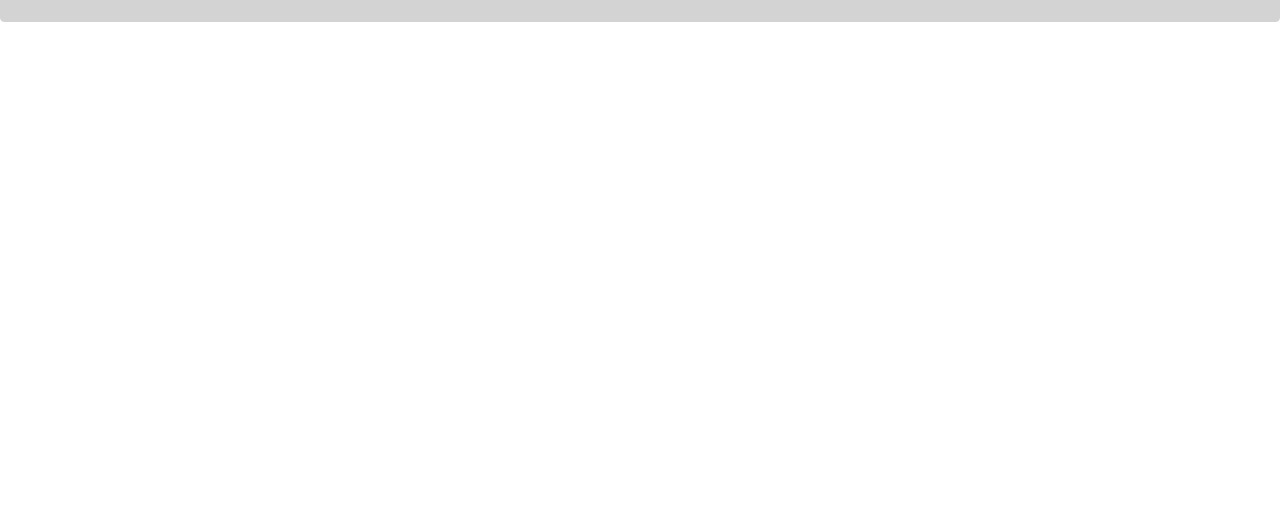
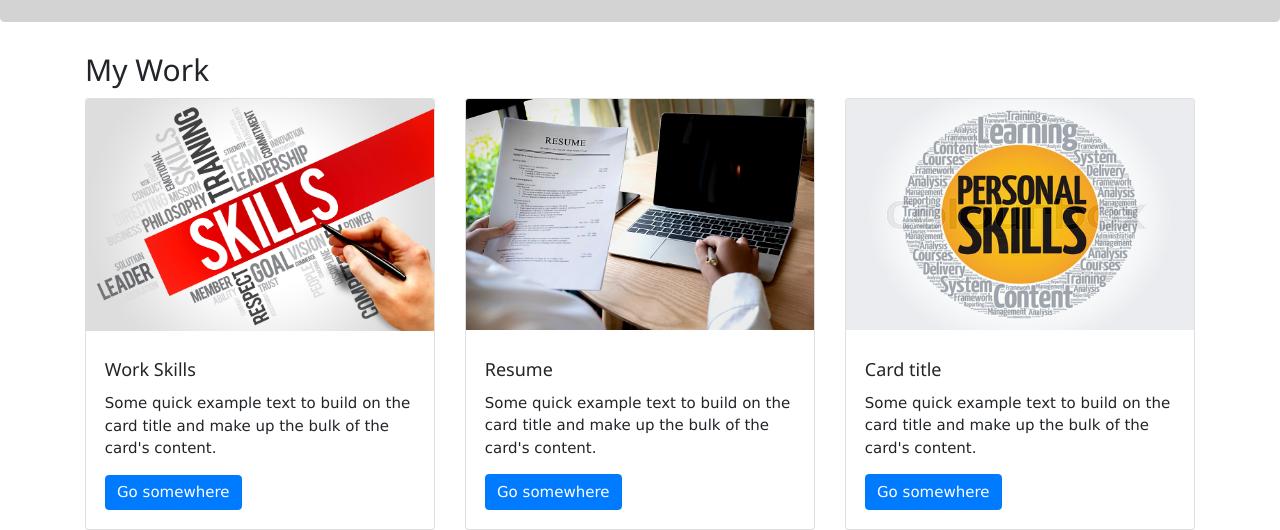
Before and after one commit to FaizaanM01/UXCHALLENGE-03, a plain HTML site: page index.html in a window 1280 px wide. Shown: the part 431-961 px from the top of the page. Before the commit the page ends 800 px from the top, so only its background shows below. Drawn offline with nearby package versions, Linux system fonts and the light colour scheme.

Commit message:
added cards

```diff
--- a/index.html
+++ b/index.html
@@ -73,6 +73,56 @@
       </div>
       </div>
 
+   <!--Cards-->
+
+   <div class="container">
+    <h2 class="sectionHeading">My Work</h2>
+    <div class="row showsNear">
+      <!-- Card 1 -->
+      <div class="cardContainer col-lg-4 col-md-4 col-sm-12">
+        <div class="card">
+          <img src="images/skills.jpg" class="card-img-top" alt="work-skills">
+          <div class="card-body">
+            <h5 class="card-title">Work Skills</h5>
+            <p class="card-text">Some quick example text to build on the card title and make up the bulk of the card's
+              content.</p>
+            <a href="#" class="btn btn-primary">Go somewhere</a>
+          </div>
+        </div>
+      </div>
+
+<!-- Card 2 -->
+<div class="cardContainer col-lg-4 col-md-4 col-sm-12">
+  <div class="card">
+    <img src="images/istockphoto-1044909162-170667a.jpg" class="card-img-top" alt="work-skills">
+    <div class="card-body">
+      <h5 class="card-title">Resume</h5>
+      <p class="card-text">Some quick example text to build on the card title and make up the bulk of the card's
+        content.</p>
+      <a href="#" class="btn btn-primary">Go somewhere</a>
+    </div>
+  </div>
+</div>
+<!-- End card 2 -->
+
+
+      <!-- Card 3 -->
+      <div class="cardContainer col-lg-4 col-md-4 col-sm-12">
+        <div class="card">
+          <img src="images/800px_COLOURBOX29023107.png" class="card-img-top" alt="...">
+          <div class="card-body">
+            <h5 class="card-title">Card title</h5>
+            <p class="card-text">Some quick example text to build on the card title and make up the bulk of the card's
+              content.</p>
+            <a href="#" class="btn btn-primary">Go somewhere</a>
+          </div>
+        </div>
+      </div>
+      <!-- End card 3 -->
+
+    </div>
+  </div>
+  <!-- End cards -->
 
 
 
```
Also changed, not shown: images/800px_COLOURBOX29023107.png (added), images/digital-skills2.jpg-600x600.jpg (added), images/istockphoto-1044909162-170667a.jpg (added), images/skills.jpg (added).
